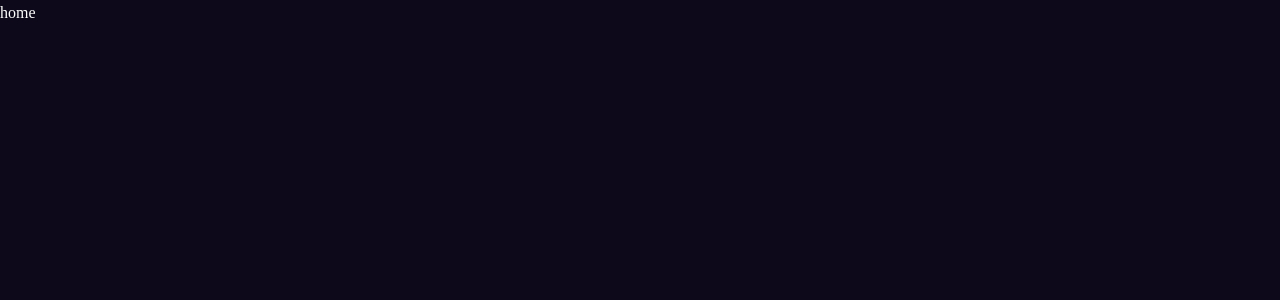
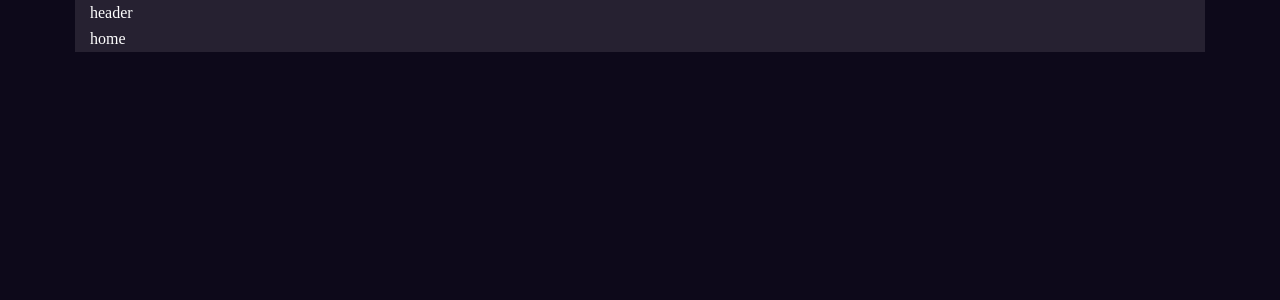
Before and after one commit to sinantech/sinantech-portfolio, a Next.js app: page / in a window 1280 px wide. Shown: the top 300 px of the page. Built offline with nearby package versions, Linux system fonts and the light colour scheme; a web font is replaced by a local one.

Commit message:
v0.5 Framer Motion Installed and Layout Changes

```diff
--- a/app/globals.css
+++ b/app/globals.css
@@ -11,7 +11,7 @@
 
   /* colors */
   --color-primary: #0d091a;
-  --color-secopndary: #140e25;
+  --color-secondary: #140e25;
   --color-accent: #5810ff;
   --color-accent-hover: #4a0bde;
   --color-tertiary: #201837;
--- a/app/layout.jsx
+++ b/app/layout.jsx
@@ -1,5 +1,7 @@
 import { Sometype_Mono } from "next/font/google";
 import "./globals.css";
+//components
+import MainNav from "@/components/MainNav";
 
 const sometypeMono = Sometype_Mono({
   variable: "--font-sometypeMono",
@@ -15,7 +17,16 @@ export default function RootLayout({ children }) {
   return (
     <html lang="en">
       <body className={` ${sometypeMono.variable} antialiased`}>
-        <div>{children}</div>
+        <div className="flex">
+          {/* main nav */}
+          <div className="hidden 2xl:flex w-[285px] h-screen bg-secondary">
+            <MainNav />
+          </div>
+          <div className="w-full max-w-[1130px] px-[15px] mx-auto bg-pink-50/10">
+            <header>header</header>
+            <div>{children}</div>
+          </div>
+        </div>
       </body>
     </html>
   );
--- a/package.json
+++ b/package.json
@@ -11,6 +11,7 @@
   "dependencies": {
     "class-variance-authority": "^0.7.1",
     "clsx": "^2.1.1",
+    "framer-motion": "^12.23.12",
     "lucide-react": "^0.541.0",
     "next": "15.5.0",
     "react": "19.1.0",
```
Also changed, not shown: 1 other file (tests, documents, lock files or other folders).
